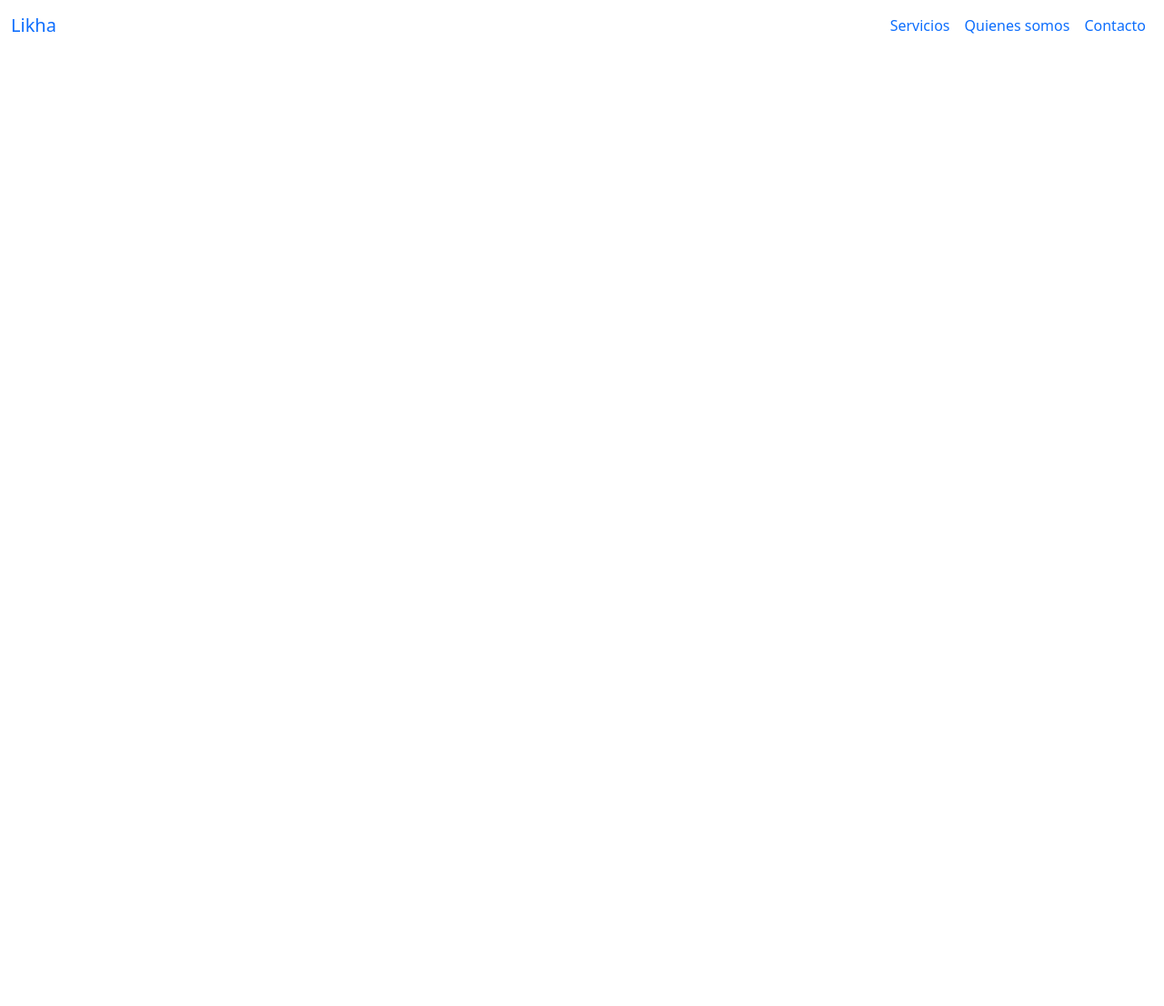
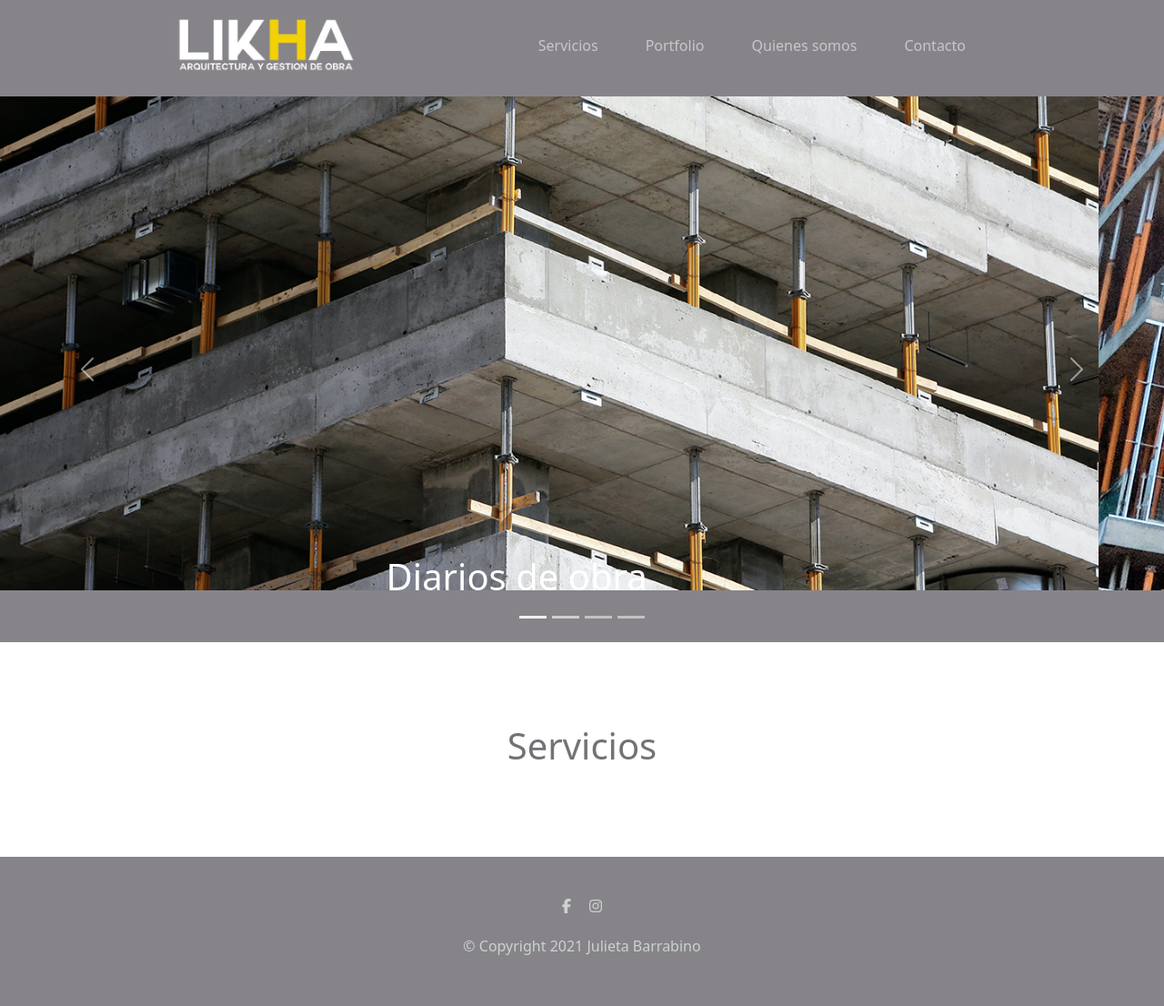
Before and after one commit to juliBarra12/Likha-WebPage, a plain HTML site: page index.html in a window 1280 px wide. Shown: the whole page at 91% size. Before the commit the page ends 800 px from the top, so only its background shows below. Drawn offline with nearby package versions, Linux system fonts and the light colour scheme.

Commit message:
Created a banner carousel with captions and created the Services section

```diff
--- /dev/null
+++ b/css/styles.css
@@ -0,0 +1,93 @@
+body {
+  text-align: center;
+}
+
+
+
+p {
+  color: #ccd1d1;
+}
+
+.gray-section {
+  background-color: #878489;
+}
+
+.container-fluid {
+  padding: 7% 15%;
+  width: 100%;
+}
+
+.white-section h1{
+    color: #747276;
+}
+
+/*Title section */
+#title .container-fluid {
+  padding: 1% 15% 1%;
+}
+
+.navbar {
+  padding: 0 0 7px;
+  margin: 0;
+}
+
+.nav-logo {
+  width: 200px;
+  height: auto;
+}
+
+.nav-item {
+  padding: 0 18px;
+}
+
+.nav-link:hover {
+  color: #f2d205 !important;
+}
+
+/* Carousel*/
+
+#banner-carousel {
+  max-height: 30%;
+}
+.carousel .carousel-item {
+  height: 600px;
+}
+
+.carousel-img {
+  position: absolute;
+  object-fit: contain;
+  top: 0;
+  left: 0;
+  min-height: 500px;
+  width: 100%;
+}
+
+.carousel-img ::before {
+  content: "";
+  position: absolute;
+  top: 0;
+  left: 0;
+  display: block;
+  width: 100%;
+  height: 100%;
+  background-image: url("./sunset.jpg");
+  background-position: center;
+  background-size: cover;
+  filter: blur(4px);
+}
+
+/*Footer */
+footer {
+  bottom: 0;
+  width: 100%;
+}
+
+#footer .container-fluid {
+  padding: 3% 15%;
+  margin-bottom: 0;
+}
+
+.socials-icons {
+  color: #ccd1d1;
+  padding: 8px;
+}
--- a/index.html
+++ b/index.html
@@ -1,22 +1,32 @@
 <!DOCTYPE html>
 <html lang="en">
+
 <head>
     <meta charset="UTF-8">
     <meta name="viewport" content="width=device-width, initial-scale=1.0">
     <title>Likha - Arquitectura y Gestión</title>
-    <link href="https://cdn.jsdelivr.net/npm/bootstrap@5.0.0-beta1/dist/css/bootstrap.min.css" rel="stylesheet" integrity="sha384-giJF6kkoqNQ00vy+HMDP7azOuL0xtbfIcaT9wjKHr8RbDVddVHyTfAAsrekwKmP1" crossorigin="anonymous">
+    <link href="https://cdn.jsdelivr.net/npm/bootstrap@5.0.0-beta1/dist/css/bootstrap.min.css" rel="stylesheet"
+        integrity="sha384-giJF6kkoqNQ00vy+HMDP7azOuL0xtbfIcaT9wjKHr8RbDVddVHyTfAAsrekwKmP1" crossorigin="anonymous">
+    <link rel="stylesheet" href="css/styles.css">
 
+    <script src="https://kit.fontawesome.com/d89d16ff28.js" crossorigin="anonymous"></script>
 </head>
+
 <body>
 
-    <section id="title">
+
+    <section class="gray-section" id="title">
 
         <!-- NavBar-->
         <div class="container-fluid">
-            <nav class="navbar sticky-top navbar-expand-md">
-                <a class="navbar-brand" href="">Likha</a>
-                <button class="navbar-toggler" type="button" data-bs-toggle="collapse" data-bs-target="#navbarTogglerDemo01"
-                    aria-controls="navbarTogglerDemo01" aria-expanded="false" aria-label="Toggle navigation">
+            <nav class="navbar navbar-expand-md navbar-dark">
+
+                <a class="navbar-brand" href="">
+                    <img src="images/likha-logo.png" class="nav-logo" alt="logo">
+                </a>
+                <button class="navbar-toggler" type="button" data-bs-toggle="collapse"
+                    data-bs-target="#navbarTogglerDemo01" aria-controls="navbarTogglerDemo01" aria-expanded="false"
+                    aria-label="Toggle navigation">
                     <span class="navbar-toggler-icon"></span>
                 </button>
 
@@ -24,6 +34,9 @@
                     <ul class="navbar-nav ms-auto">
                         <li class="nav-item">
                             <a class="nav-link" href="#servicios">Servicios</a>
+                        </li>
+                        <li class="nav-item">
+                            <a class="nav-link" href="#portfolio">Portfolio</a>
                         </li>
                         <li class="nav-item">
                             <a class="nav-link" href="#quienesSomos">Quienes somos</a>
@@ -36,14 +49,100 @@
             </nav>
 
 
-            <!--Banner carousel-->
 
 
+        </div>
+        <!--Banner carousel-->
+
+        <div id="banner-carousel" class="carousel slide" data-bs-ride="carousel" data-interval="3000">
+            <ol class="carousel-indicators">
+                <li data-target="#banner-carousel" data-slide-to="0" class="active"></li>
+                <li data-target="#banner-carousel" data-slide-to="1"></li>
+                <li data-target="#banner-carousel" data-slide-to="2"></li>
+                <li data-target="#banner-carousel" data-slide-to="3"></li>
+            </ol>
+            <div class="carousel-inner">
+                <div class="carousel-item active">
+                    <div class="overlay"></div>
+                    <img class="carousel-img" src="images/construction-0.jpg" alt="construction site">
+
+                    <div class="carousel-caption d-none d-md-block">
+                        <h1>Diarios de obra</h1>
+                    </div>
+                </div>
+                <div class="carousel-item">
+                    <div class="overlay"></div>
+                    <img class="carousel-img" src="images/construction-1.jpg" alt="construction site">
+
+                    <div class="carousel-caption d-none d-md-block">
+                        <h1>Seguimiento</h1>
+                    </div>
+
+                </div>
+                <div class="carousel-item">
+                    <div class="overlay"></div>
+                    <img class="carousel-img" src="images/construction-2.jpg" alt="construction site">
+
+                    <div class="carousel-caption d-none d-md-block">
+                        <h1>Planificación</h1>
+                    </div>
+                </div>
+                <div class="carousel-item">
+                    <div class="overlay"></div>
+                    <img class="carousel-img" src="images/construction-3.jpg" alt="construction site">
+
+                    <div class="carousel-caption d-none d-md-block">
+                        <h1>Anteproyecto</h1>
+                    </div>
+                </div>
+            </div>
+            <a class="carousel-control-prev" href="#banner-carousel" role="button" data-bs-slide="prev">
+                <span class="carousel-control-prev-icon" aria-hidden="true"></span>
+                <span class="sr-only">Previous</span>
+            </a>
+            <a class="carousel-control-next" href="#banner-carousel" role="button" data-bs-slide="next">
+                <span class="carousel-control-next-icon" aria-hidden="true"></span>
+                <span class="sr-only">Next</span>
+            </a>
         </div>
 
     </section>
 
 
-    <script src="https://cdn.jsdelivr.net/npm/bootstrap@5.0.0-beta1/dist/js/bootstrap.bundle.min.js" integrity="sha384-ygbV9kiqUc6oa4msXn9868pTtWMgiQaeYH7/t7LECLbyPA2x65Kgf80OJFdroafW" crossorigin="anonymous"></script>
+    <section class="white-section" id="servicios">
+        <div class="container-fluid">
+            <h1>Servicios</h1>
+            <div class="row">
+                <div class="col-md-4">
+
+                </div>
+                <div class="col-md-4">
+
+                </div>
+                <div class="col-md-4">
+
+                </div>
+            </div>
+        </div>
+    </section>
+
+
+
+    <footer class="gray-section" id="footer">
+        <div class="container-fluid">
+            <p>
+                <a href=""><i class="fab fa-facebook-f socials-icons"></i></a>
+                <a href="https://www.instagram.com/likha_arquitectura/"><i
+                        class="fab fa-instagram socials-icons"></i></a>
+            </p>
+            <p>© Copyright 2021 Julieta Barrabino</p>
+        </div>
+    </footer>
+
+
+    <script src="https://cdn.jsdelivr.net/npm/bootstrap@5.0.0-beta1/dist/js/bootstrap.bundle.min.js"
+        integrity="sha384-ygbV9kiqUc6oa4msXn9868pTtWMgiQaeYH7/t7LECLbyPA2x65Kgf80OJFdroafW" crossorigin="anonymous">
+    </script>
 </body>
+
 </html>
```
Also changed, not shown: images/construction-0.jpg (added), images/construction-1.jpg (added), images/construction-2.jpg (added), images/construction-3.jpg (added), images/likha-logo.png (added).
